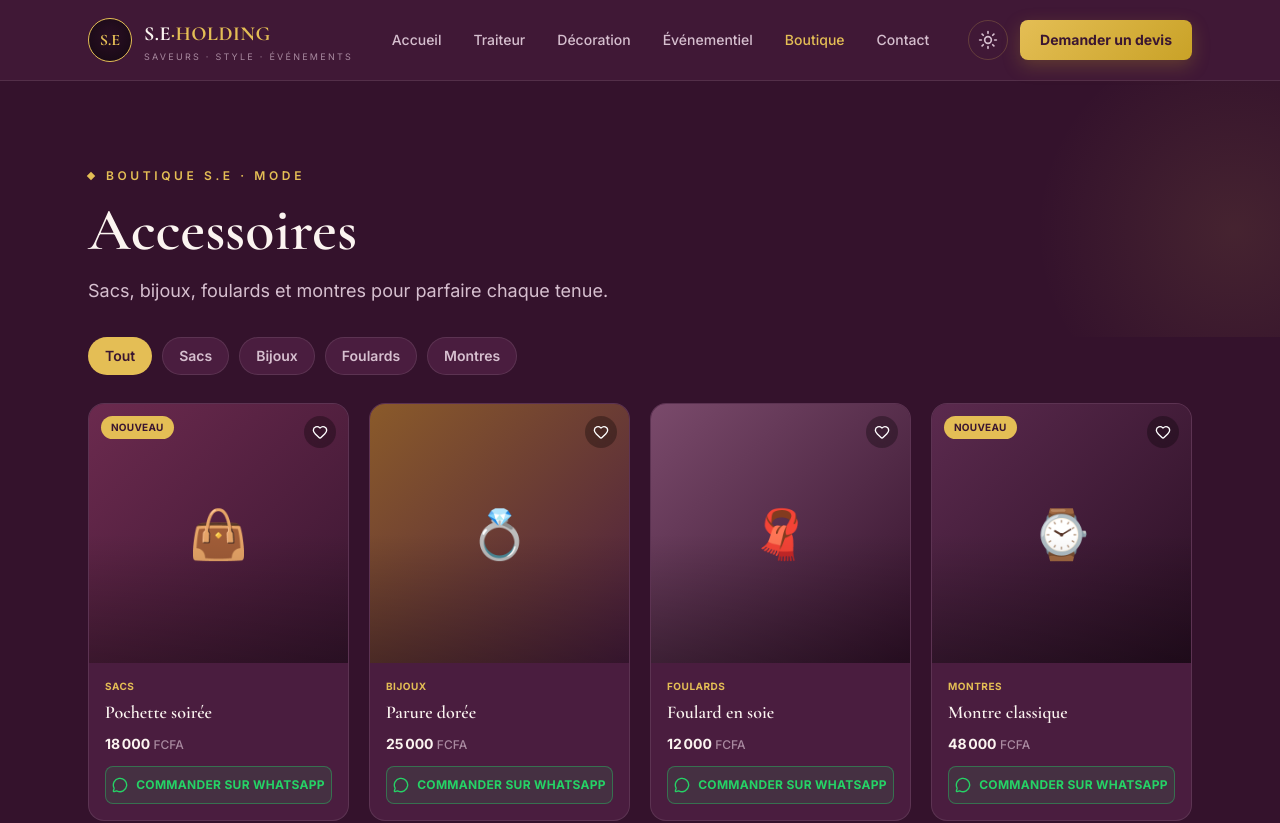
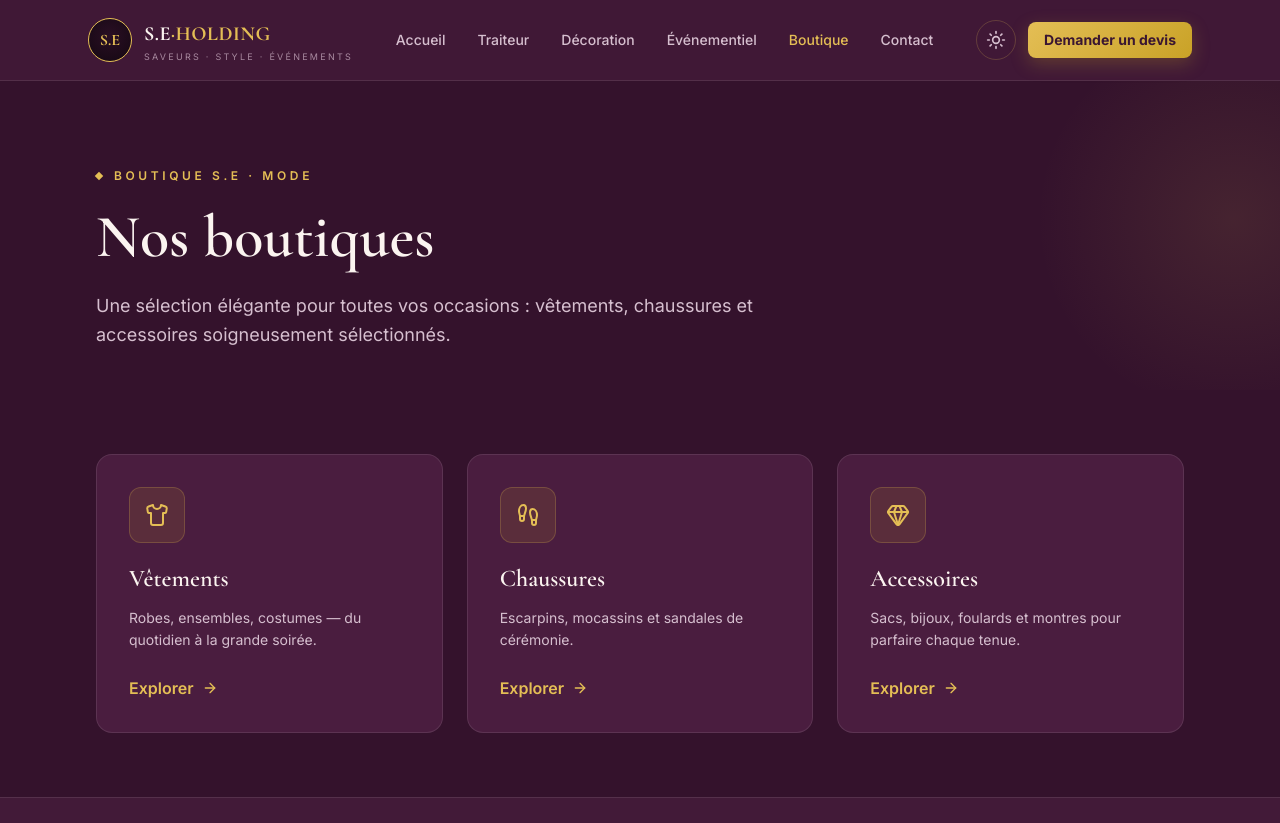
Before and after one commit to Sende45/S.E, a Next.js app: page /boutique in a window 1280 px wide. Shown: the top 823 px of the page. Built offline with nearby package versions, Linux system fonts and the light colour scheme.

Commit message:
ajout des nouvelles modifications des fichiers

```diff
--- a/src/app/(site)/boutique/page.tsx
+++ b/src/app/(site)/boutique/page.tsx
@@ -1,22 +1,83 @@
-import ShopHeader from "@/components/ShopHeader";
-import ProductGrid, { Produit } from "@/components/ProductGrid";
+import Link from "next/link";
+import { Shirt, Footprints, Gem, ArrowRight } from "lucide-react";
 
-const produits: Produit[] = [
-  { id: "a1", nom: "Pochette soirée", cat: "Sacs", prix: 18000, emoji: "👜", from: "#6b2a4e", to: "#3a1631", nouveaute: true },
-  { id: "a2", nom: "Parure dorée", cat: "Bijoux", prix: 25000, emoji: "💍", from: "#8a5a2a", to: "#4a1d3f" },
-  { id: "a3", nom: "Foulard en soie", cat: "Foulards", prix: 12000, emoji: "🧣", from: "#7a4a6b", to: "#34122c" },
-  { id: "a4", nom: "Montre classique", cat: "Montres", prix: 48000, emoji: "⌚", from: "#5b2a4e", to: "#2a0f24", nouveaute: true },
+const rayons = [
+  {
+    href: "/boutique/vetements",
+    icon: Shirt,
+    titre: "Vêtements",
+    desc: "Robes, ensembles, costumes — du quotidien à la grande soirée.",
+  },
+  {
+    href: "/boutique/chaussures",
+    icon: Footprints,
+    titre: "Chaussures",
+    desc: "Escarpins, mocassins et sandales de cérémonie.",
+  },
+  {
+    href: "/boutique/accessoires",
+    icon: Gem,
+    titre: "Accessoires",
+    desc: "Sacs, bijoux, foulards et montres pour parfaire chaque tenue.",
+  },
 ];
 
-export default function AccessoiresPage() {
+export default function BoutiquePage() {
   return (
     <>
-      <ShopHeader
-        titre="Accessoires"
-        intro="Sacs, bijoux, foulards et montres pour parfaire chaque tenue."
-      />
-      <section className="mx-auto max-w-6xl px-6 pb-16">
-        <ProductGrid produits={produits} filtres={["Sacs", "Bijoux", "Foulards", "Montres"]} />
+      {/* HERO */}
+      <section className="relative overflow-hidden">
+        <div className="pointer-events-none absolute right-[-12%] top-[-20%] h-[320px] w-[320px] rounded-full bg-[radial-gradient(circle,var(--gold),transparent_70%)] opacity-10 md:h-[400px] md:w-[400px]" />
+
+        <div className="mx-auto max-w-6xl px-4 pt-16 pb-10 sm:px-6 lg:px-8 md:pt-20">
+          <span className="mb-4 inline-flex items-center gap-3 text-xs font-semibold uppercase tracking-[0.3em] text-[var(--gold)]">
+            <span className="inline-block h-1.5 w-1.5 rotate-45 bg-[var(--gold)]" />
+            Boutique S.E · Mode
+          </span>
+
+          <h1 className="font-display text-4xl font-semibold leading-tight sm:text-5xl md:text-6xl">
+            Nos boutiques
+          </h1>
+
+          <p className="mt-4 max-w-2xl text-base leading-relaxed text-[var(--muted)] md:text-lg">
+            Une sélection élégante pour toutes vos occasions : vêtements,
+            chaussures et accessoires soigneusement sélectionnés.
+          </p>
+        </div>
+      </section>
+
+      {/* RAYONS */}
+      <section className="mx-auto max-w-6xl px-4 py-10 sm:px-6 lg:px-8 md:py-16">
+        <div className="grid grid-cols-1 gap-6 sm:grid-cols-2 lg:grid-cols-3">
+          {rayons.map((r) => {
+            const Icon = r.icon;
+
+            return (
+              <Link
+                key={r.href}
+                href={r.href}
+                className="group flex h-full flex-col rounded-2xl border border-[var(--border-soft)] bg-[var(--surface)] p-6 transition-all duration-300 hover:-translate-y-1.5 hover:border-[var(--gold)] md:p-8"
+              >
+                <span className="mb-5 grid h-14 w-14 place-items-center rounded-xl border border-[var(--border)] bg-[rgba(201,162,39,0.12)] text-[var(--gold)] transition-transform duration-300 group-hover:scale-110">
+                  <Icon className="h-6 w-6" />
+                </span>
+
+                <h2 className="font-display text-2xl font-semibold">
+                  {r.titre}
+                </h2>
+
+                <p className="mt-3 flex-1 text-sm leading-relaxed text-[var(--muted)]">
+                  {r.desc}
+                </p>
+
+                <span className="mt-6 inline-flex items-center gap-2 font-semibold text-[var(--gold)] transition-transform group-hover:translate-x-1">
+                  Explorer
+                  <ArrowRight className="h-4 w-4" />
+                </span>
+              </Link>
+            );
+          })}
+        </div>
       </section>
     </>
   );
--- a/src/app/(site)/page.tsx
+++ b/src/app/(site)/page.tsx
@@ -68,7 +68,7 @@ export default function Home() {
             L&apos;excellence S.E
           </span>
           <h1 className="max-w-[15ch] font-display text-5xl font-semibold leading-[1.03] md:text-7xl">
-            Le service de la <em className="italic text-[var(--gold)]">qualité</em> et des saveurs
+            Un service de <em className="italic text-[var(--gold)]">qualité</em> et de saveurs
           </h1>
           <p className="mt-6 max-w-[52ch] text-lg leading-relaxed text-[var(--muted)]">
             Traiteur, décoration, événementiel et boutiques mode — S.E Holding
--- a/src/components/Header.tsx
+++ b/src/components/Header.tsx
@@ -2,7 +2,7 @@
 
 import Link from "next/link";
 import { usePathname } from "next/navigation";
-import { useState } from "react";
+import { useEffect, useState } from "react";
 import { Menu, X } from "lucide-react";
 import ThemeToggle from "@/components/ThemeToggle";
 
@@ -19,28 +19,37 @@ export default function Header() {
   const pathname = usePathname();
   const [open, setOpen] = useState(false);
 
+  // Ferme automatiquement le menu lors d'un changement de page
+  useEffect(() => {
+    setOpen(false);
+  }, [pathname]);
+
   return (
     <header className="sticky top-0 z-50 border-b border-[var(--border-soft)] bg-[var(--bg-2)]/90 backdrop-blur-md">
-      <div className="mx-auto flex h-20 max-w-6xl items-center justify-between px-6">
+      <div className="mx-auto flex h-16 max-w-6xl items-center justify-between px-4 sm:h-18 sm:px-6 lg:h-20">
         {/* Logo */}
-        <Link href="/" className="flex items-center gap-3">
-          <span className="grid h-11 w-11 place-items-center rounded-full border border-[var(--gold)] bg-[radial-gradient(circle_at_50%_40%,#2a0f24,#140812)] font-display text-base font-bold text-[var(--gold)]">
+        <Link href="/" className="flex items-center gap-2 sm:gap-3">
+          <span className="grid h-9 w-9 place-items-center rounded-full border border-[var(--gold)] bg-[radial-gradient(circle_at_50%_40%,#2a0f24,#140812)] font-display text-sm font-bold text-[var(--gold)] sm:h-11 sm:w-11 sm:text-base">
             S.E
           </span>
+
           <span className="leading-none">
-            <span className="font-display text-xl font-bold tracking-wide">
-              S.E<span className="text-[var(--gold)]">·HOLDING</span>
+            <span className="font-display text-base font-bold tracking-wide sm:text-xl">
+              S.E
+              <span className="text-[var(--gold)]">·HOLDING</span>
             </span>
-            <span className="mt-1 block text-[9px] uppercase tracking-[0.25em] text-[var(--faint)]">
+
+            <span className="mt-1 hidden text-[9px] uppercase tracking-[0.25em] text-[var(--faint)] sm:block">
               Saveurs · Style · Événements
             </span>
           </span>
         </Link>
 
-        {/* Nav desktop */}
-        <nav className="hidden items-center gap-8 md:flex">
+        {/* Navigation desktop */}
+        <nav className="hidden items-center gap-6 lg:flex xl:gap-8">
           {navItems.map((item) => {
             const actif = pathname === item.href;
+
             return (
               <Link
                 key={item.href}
@@ -58,46 +67,65 @@ export default function Header() {
         </nav>
 
         {/* Actions */}
-        <div className="flex items-center gap-3">
+        <div className="flex items-center gap-2 sm:gap-3">
           <ThemeToggle />
+
           <Link
             href="/devis"
-            className="hidden rounded-lg bg-[linear-gradient(135deg,var(--gold),var(--gold-deep))] px-5 py-2.5 text-sm font-bold text-[#3A1631] shadow-[0_6px_18px_rgba(201,162,39,0.25)] transition-transform hover:-translate-y-0.5 md:inline-block"
+            className="hidden rounded-lg bg-[linear-gradient(135deg,var(--gold),var(--gold-deep))] px-4 py-2 text-sm font-bold text-[#3A1631] shadow-[0_6px_18px_rgba(201,162,39,0.25)] transition-transform hover:-translate-y-0.5 lg:inline-block"
           >
             Demander un devis
           </Link>
+
           <button
             onClick={() => setOpen(!open)}
-            className="grid h-10 w-10 place-items-center rounded-full text-[var(--muted)] transition-colors hover:bg-[var(--surface)] md:hidden"
             aria-label="Menu"
+            className="grid h-10 w-10 place-items-center rounded-lg border border-[var(--border-soft)] bg-[var(--surface)] text-[var(--muted)] transition hover:border-[var(--gold)] hover:text-[var(--gold)] lg:hidden"
           >
-            {open ? <X className="h-5 w-5" /> : <Menu className="h-5 w-5" />}
+            {open ? (
+              <X className="h-5 w-5" />
+            ) : (
+              <Menu className="h-5 w-5" />
+            )}
           </button>
         </div>
       </div>
 
-      {/* Menu mobile */}
-      {open && (
-        <div className="border-t border-[var(--border-soft)] bg-[var(--bg-2)] px-6 py-4 md:hidden">
-          {navItems.map((item) => (
+      {/* Menu Mobile */}
+      <div
+        className={`overflow-hidden transition-all duration-300 lg:hidden ${
+          open ? "max-h-screen border-t border-[var(--border-soft)]" : "max-h-0"
+        }`}
+      >
+        <div className="bg-[var(--bg-2)] px-4 py-4">
+          <nav className="space-y-2">
+            {navItems.map((item) => {
+              const actif = pathname === item.href;
+
+              return (
                 <Link
                   key={item.href}
                   href={item.href}
-              onClick={() => setOpen(false)}
-              className="block rounded-lg px-4 py-3 text-sm font-medium text-[var(--muted)] transition-colors hover:bg-[var(--surface)] hover:text-[var(--gold)]"
+                  className={`block rounded-xl px-4 py-3 text-sm font-medium transition ${
+                    actif
+                      ? "bg-[rgba(201,162,39,0.12)] text-[var(--gold)]"
+                      : "text-[var(--muted)] hover:bg-[var(--surface)] hover:text-[var(--gold)]"
+                  }`}
                 >
                   {item.label}
                 </Link>
-          ))}
+              );
+            })}
+          </nav>
+
           <Link
             href="/devis"
-            onClick={() => setOpen(false)}
-            className="mt-2 block rounded-lg bg-[linear-gradient(135deg,var(--gold),var(--gold-deep))] px-4 py-3 text-center text-sm font-bold text-[#3A1631]"
+            className="mt-4 flex w-full items-center justify-center rounded-xl bg-[linear-gradient(135deg,var(--gold),var(--gold-deep))] px-4 py-3 text-sm font-bold text-[#3A1631] shadow-[0_6px_18px_rgba(201,162,39,0.25)]"
           >
             Demander un devis
           </Link>
         </div>
-      )}
+      </div>
     </header>
   );
 }
--- a/src/components/ProductGrid.tsx
+++ b/src/components/ProductGrid.tsx
@@ -13,7 +13,7 @@ export type Produit = {
   cat: string;
   prix: number;
 
-  // Nouvelle propriété
+  // Image provenant de la base de données
   image?: string;
 
   // Compatibilité avec les anciens produits
@@ -50,15 +50,16 @@ export default function ProductGrid({
 
   return (
     <>
-      <div className="mb-7 flex flex-wrap gap-2.5">
+      {/* Filtres */}
+      <div className="mb-8 flex gap-2 overflow-x-auto pb-2 scrollbar-hide">
         {["Tout", ...filtres].map((f) => (
           <button
             key={f}
             onClick={() => setActif(f)}
-            className={`rounded-full border px-4 py-2 text-sm font-semibold transition-colors ${
+            className={`whitespace-nowrap rounded-full border px-4 py-2 text-sm font-semibold transition-all ${
               actif === f
                 ? "border-transparent bg-[var(--gold)] text-[#3A1631]"
-                : "border-[var(--border-soft)] bg-[var(--surface)] text-[var(--muted)] hover:border-[var(--gold)]"
+                : "border-[var(--border-soft)] bg-[var(--surface)] text-[var(--muted)] hover:border-[var(--gold)] hover:text-white"
             }`}
           >
             {f}
@@ -66,56 +67,62 @@ export default function ProductGrid({
         ))}
       </div>
 
-      <div className="grid grid-cols-2 gap-5 md:grid-cols-4">
+      {/* Produits */}
+      <div className="grid grid-cols-2 gap-4 sm:gap-5 lg:grid-cols-3 xl:grid-cols-4">
         {liste.map((p) => (
           <div
             key={p.id}
-            className="group overflow-hidden rounded-2xl border border-[var(--border-soft)] bg-[var(--surface)] transition-transform hover:-translate-y-1.5"
+            className="group overflow-hidden rounded-xl sm:rounded-2xl border border-[var(--border-soft)] bg-[var(--surface)] shadow-sm transition-all duration-300 hover:-translate-y-1 hover:shadow-xl"
           >
+            {/* Image */}
             <div className="relative aspect-square overflow-hidden">
               {p.image ? (
                 <Image
                   src={p.image}
                   alt={p.nom}
                   fill
+                  sizes="(max-width:640px) 50vw,
+                         (max-width:1024px) 33vw,
+                         25vw"
                   className="object-cover transition-transform duration-500 group-hover:scale-105"
                 />
               ) : (
                 <div
-                  className="grid h-full w-full place-items-center text-5xl"
+                  className="grid h-full w-full place-items-center text-4xl sm:text-5xl"
                   style={{
-                    background: `linear-gradient(135deg, ${
+                    background: `linear-gradient(135deg,${
                       p.from ?? "#6b2a4e"
-                    }, ${p.to ?? "#3a1631"})`,
+                    },${p.to ?? "#3a1631"})`,
                   }}
                 >
                   {p.emoji}
                 </div>
               )}
 
-              <div className="absolute inset-0 bg-gradient-to-t from-black/30 via-transparent to-transparent" />
+              <div className="absolute inset-0 bg-gradient-to-t from-black/35 via-transparent to-transparent" />
 
               {p.nouveaute && (
-                <span className="absolute left-3 top-3 rounded-full bg-[var(--gold)] px-2.5 py-1 text-[10px] font-bold uppercase tracking-wide text-[#3A1631]">
+                <span className="absolute left-2 top-2 rounded-full bg-[var(--gold)] px-2 py-1 text-[9px] sm:text-[10px] font-bold uppercase tracking-wide text-[#3A1631] shadow">
                   Nouveau
                 </span>
               )}
 
-              <button className="absolute right-3 top-3 grid h-8 w-8 place-items-center rounded-full bg-black/30 text-white backdrop-blur-sm">
+              <button className="absolute right-2 top-2 grid h-8 w-8 place-items-center rounded-full bg-black/30 text-white backdrop-blur transition hover:bg-black/50">
                 <Heart className="h-4 w-4" />
               </button>
             </div>
 
-            <div className="p-4">
-              <div className="text-[10px] font-bold uppercase tracking-wider text-[var(--gold)]">
+            {/* Contenu */}
+            <div className="p-3 sm:p-4">
+              <div className="text-[10px] font-bold uppercase tracking-widest text-[var(--gold)]">
                 {p.cat}
               </div>
 
-              <h3 className="mt-1 font-display text-lg font-semibold">
+              <h3 className="mt-1 line-clamp-2 font-display text-base sm:text-lg font-semibold">
                 {p.nom}
               </h3>
 
-              <div className="mt-2 text-sm font-bold">
+              <div className="mt-2 text-sm sm:text-base font-bold">
                 {p.prix.toLocaleString("fr-FR")}{" "}
                 <span className="text-xs font-medium text-[var(--faint)]">
                   FCFA
@@ -124,10 +131,12 @@ export default function ProductGrid({
 
               <button
                 onClick={() => commanderWhatsApp(p)}
-                className="mt-3 flex w-full items-center justify-center gap-2 rounded-lg border border-[#25D366]/40 bg-[#25D366]/10 py-2.5 text-xs font-bold uppercase tracking-wide text-[#25D366] transition-colors hover:bg-[#25D366] hover:text-white"
+                className="mt-4 flex w-full items-center justify-center gap-2 rounded-lg border border-[#25D366]/40 bg-[#25D366]/10 py-2.5 text-[11px] sm:text-xs font-bold uppercase tracking-wide text-[#25D366] transition-all hover:bg-[#25D366] hover:text-white"
               >
-                <MessageCircle className="h-4 w-4" />
-                Commander sur WhatsApp
+                <MessageCircle className="h-4 w-4 flex-shrink-0" />
+                <span className="truncate">
+                  Commander sur WhatsApp
+                </span>
               </button>
             </div>
           </div>
--- a/src/components/ShopHeader.tsx
+++ b/src/components/ShopHeader.tsx
@@ -1,20 +1,31 @@
+type ShopHeaderProps = {
+  titre: string;
+  intro: string;
+};
+
 export default function ShopHeader({
   titre,
   intro,
-}: {
-  titre: string;
-  intro: string;
-}) {
+}: ShopHeaderProps) {
   return (
     <section className="relative overflow-hidden">
-      <div className="pointer-events-none absolute right-[-12%] top-[-20%] h-[400px] w-[400px] rounded-full bg-[radial-gradient(circle,var(--gold),transparent_70%)] opacity-10" />
-      <div className="mx-auto max-w-6xl px-6 pt-20 pb-8">
-        <span className="mb-4 inline-flex items-center gap-3 text-xs font-semibold uppercase tracking-[0.3em] text-[var(--gold)]">
+      {/* Halo décoratif */}
+      <div className="pointer-events-none absolute right-[-30%] top-[-20%] h-[260px] w-[260px] rounded-full bg-[radial-gradient(circle,var(--gold),transparent_70%)] opacity-10 sm:right-[-18%] sm:h-[340px] sm:w-[340px] lg:right-[-12%] lg:h-[420px] lg:w-[420px]" />
+
+      <div className="mx-auto max-w-6xl px-5 sm:px-6 lg:px-8 pt-14 sm:pt-16 lg:pt-20 pb-8 sm:pb-10">
+        {/* Badge */}
+        <span className="mb-4 inline-flex items-center gap-3 text-[10px] sm:text-xs font-semibold uppercase tracking-[0.25em] sm:tracking-[0.3em] text-[var(--gold)]">
           <span className="inline-block h-1.5 w-1.5 rotate-45 bg-[var(--gold)]" />
           Boutique S.E · Mode
         </span>
-        <h1 className="font-display text-4xl font-semibold md:text-6xl">{titre}</h1>
-        <p className="mt-4 max-w-[52ch] text-lg leading-relaxed text-[var(--muted)]">
+
+        {/* Titre */}
+        <h1 className="max-w-[16ch] font-display text-3xl sm:text-4xl md:text-5xl lg:text-6xl font-semibold leading-tight">
+          {titre}
+        </h1>
+
+        {/* Description */}
+        <p className="mt-4 max-w-2xl text-base sm:text-lg leading-relaxed text-[var(--muted)]">
           {intro}
         </p>
       </div>
```
Also changed, not shown: src/app/api/produits/[id]/route.ts (added, +100 -0 lines), src/app/api/produits/route.ts (added, +51 -0 lines). Lines whose indentation alone changed are shown as unchanged.
